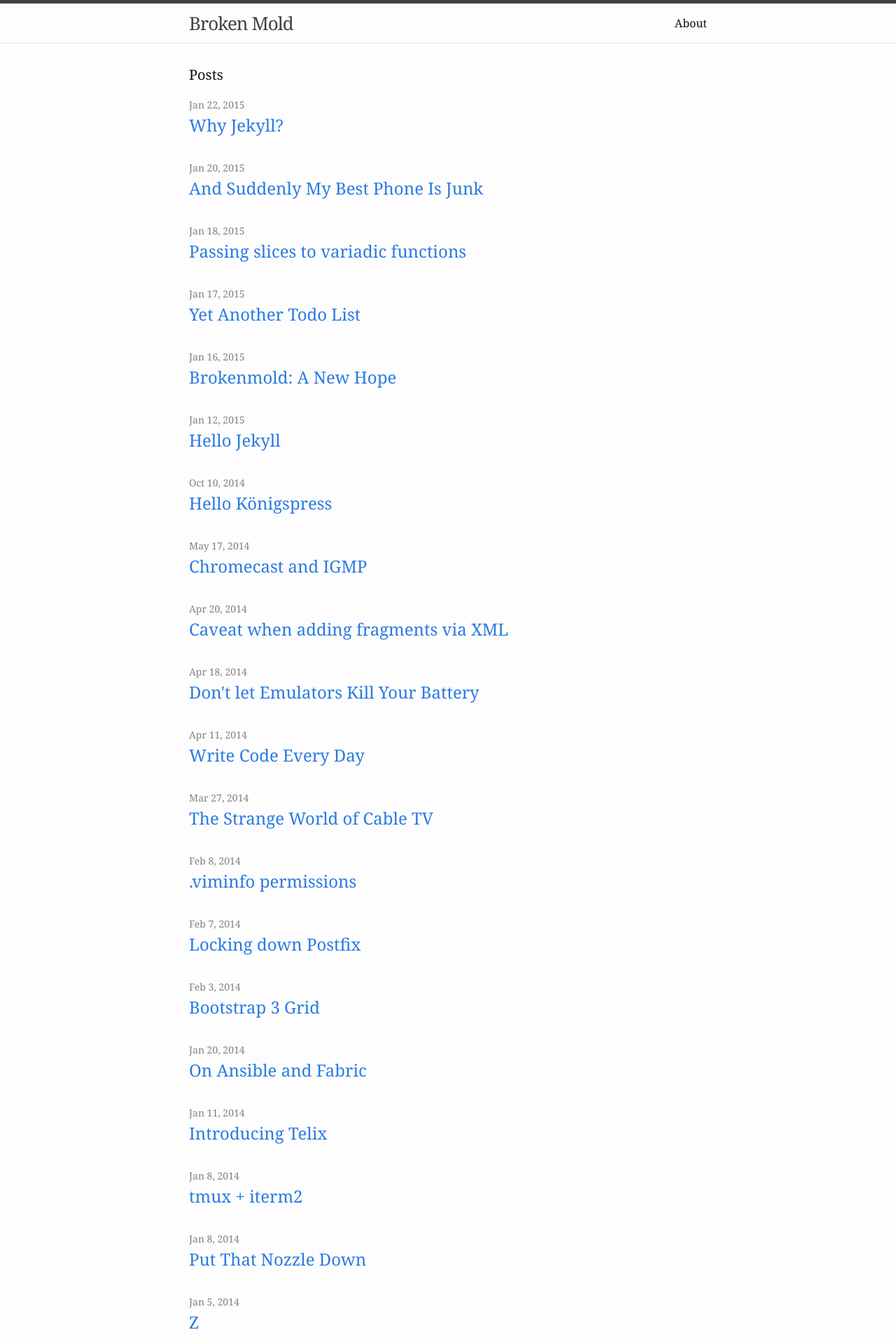
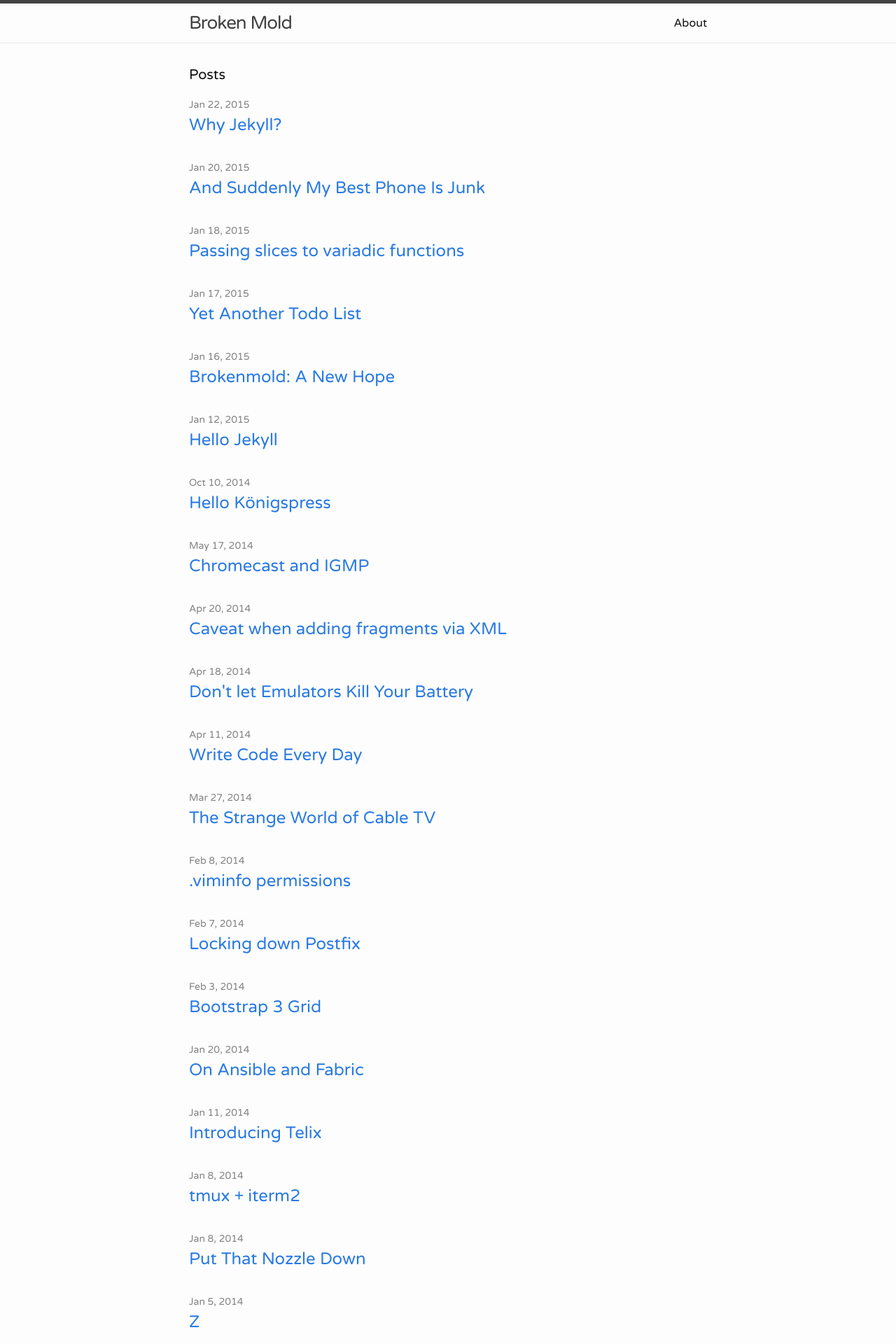
Before and after one commit to kalafut/brokenmold, a Jekyll site: the page built from index.html, in a window 1280 px wide. Shown: the top 1920 px of the page at 70% size. Built offline with Jekyll 4.4.1, drawn with Linux system fonts in a browser that asks for light colours.

Commit message:
Trying a new font

```diff
--- a/_includes/head.html
+++ b/_includes/head.html
@@ -9,4 +9,7 @@
   <link rel="stylesheet" href="{{ "/css/main.css" | prepend: site.baseurl }}">
   <link rel="canonical" href="{{ page.url | replace:'index.html','' | prepend: site.baseurl | prepend: site.url }}">
   <link rel="alternate" type="application/rss+xml" title="{{ site.title }}" href="{{ "/feed.xml" | prepend: site.baseurl | prepend: site.url }}" />
+  <!--
+      <link href='http://fonts.googleapis.com/css?family=Arimo' rel='stylesheet' type='text/css'>-->
+  <link href='http://fonts.googleapis.com/css?family=Varela+Round' rel='stylesheet' type='text/css'>
 </head>
--- a/css/main.scss
+++ b/css/main.scss
@@ -6,7 +6,9 @@
 
 
 // Our variables
-$base-font-family: Georgia, serif;
+//$base-font-family: Georgia, serif;
+//$base-font-family: 'Arimo', sans-serif;
+$base-font-family: 'Varela Round', sans-serif;
 $base-font-size:   16px;
 $small-font-size:  $base-font-size * 0.875;
 $base-line-height: 1.5;
```
